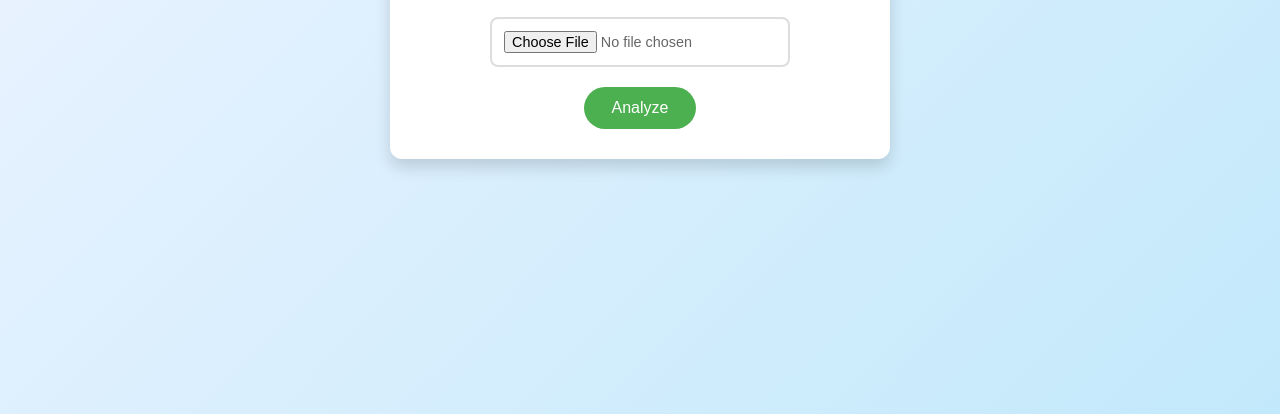
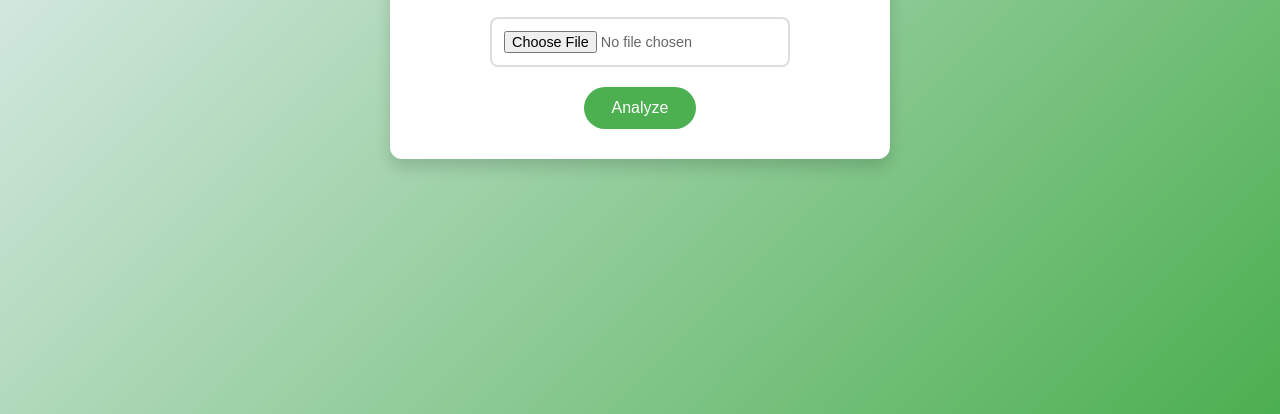
Before and after one commit to salmazabeedi/SkinModelApp, a plain HTML site: page index.html in a window 1280 px wide. Shown: the part 386-800 px from the top of the page. Drawn offline with Linux system fonts and the light colour scheme.

Commit message:
modifications

```diff
--- a/style.css
+++ b/style.css
@@ -7,7 +7,7 @@
 
 body {
     font-family: 'Roboto', sans-serif;
-    background: linear-gradient(135deg, #f0f4ff, #c2e9fb);
+    background: linear-gradient(135deg, #f0f4ff, #4CAF50);
     display: flex;
     justify-content: center;
     align-items: center;
```
Also changed, not shown: logo.png (added).
